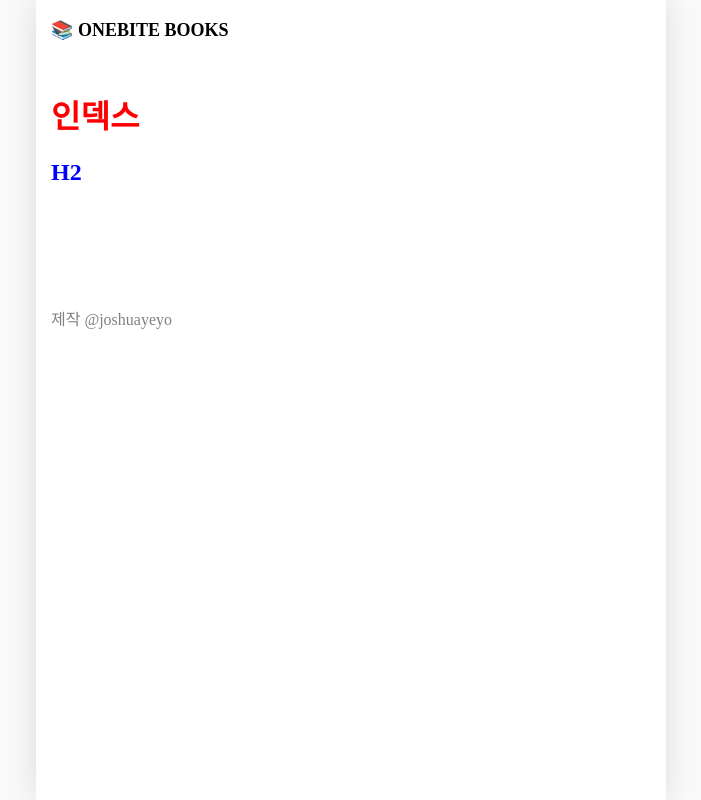
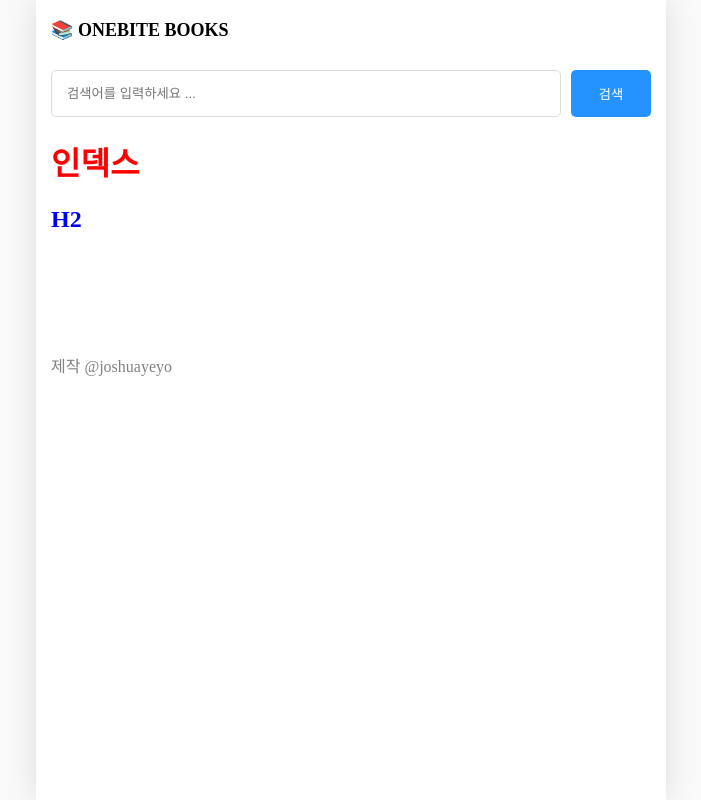
Before and after one commit to joshuayeyo/onebite-books, a Next.js app in the folder section02/: page / in a window 1280 px wide. Shown: the whole page, without its empty margins (289-990 px from the left). Built offline with nearby package versions, Linux system fonts and the light colour scheme.

Commit message:
Section2: 2-8

```diff
--- /dev/null
+++ b/section02/src/components/Searchable-Layout/index.module.css
@@ -0,0 +1,21 @@
+.searchbar_container {
+    display: flex;
+    gap: 10px;
+    margin-bottom: 20px;
+}
+
+.searchbar_container > input {
+    flex: 1;
+    padding: 15px;
+    border-radius: 5px;
+    border: 1px solid rgb(220, 220, 220);
+}
+
+.searchbar_container > button {
+    width: 80px;
+    border-radius: 5px;
+    border: none;
+    background-color: rgb(37, 147, 255);
+    color: white;
+    cursor: pointer;
+}
--- /dev/null
+++ b/section02/src/components/Searchable-Layout/index.tsx
@@ -0,0 +1,48 @@
+import React, {useEffect, useState} from "react";
+import {useRouter} from "next/router";
+import style from "./index.module.css"
+export default function SearchableLayout({ children }:{
+    children: React.ReactNode;
+}) {
+    const router = useRouter();
+    const [input, setInput] = useState("");
+
+    const q = router.query.q as string;
+
+    useEffect(() => {
+        setInput(q || "");
+    }, [q])
+
+    const onChangeSearch = (e: React.ChangeEvent<HTMLInputElement>) => {
+        setInput(e.target.value);
+    }
+
+    const onSubmit = () => {
+        if (!input || q === input) {
+            return;
+        }
+        router.push(`/search?q=${input}`);
+    }
+
+    const onKeyDown = (e: React.KeyboardEvent<HTMLInputElement>) => {
+        if (e.key === "Enter") {
+            onSubmit();
+        }
+    };
+
+    return (
+        <div>
+            <div className={style.searchbar_container}>
+                <input
+                    value={input}
+                    onChange={onChangeSearch}
+                    onKeyDown={onKeyDown}
+                    placeholder="검색어를 입력하세요 ... "
+                />
+                <button onClick={onSubmit}>검색</button>
+            </div>
+            {children}
+        </div>
+
+    )
+}
--- a/section02/src/pages/_app.tsx
+++ b/section02/src/pages/_app.tsx
@@ -1,11 +1,20 @@
 import "@/styles/globals.css";
 import type { AppProps } from "next/app";
-import GlobalLayout from "@/components/Global-Layout/global-layout";
+import GlobalLayout from "@/components/Global-Layout";
+import {ReactNode} from "react";
+import {NextPage} from "next";
 
-export default function App({ Component, pageProps }: AppProps) {
+type Props = NextPage & {
+    getLayout?: (page: ReactNode) => ReactNode;
+}
+
+export default function App({ Component, pageProps }: AppProps & { Component: Props }) {
+
+    const getLayout = Component.getLayout ?? ((page: ReactNode) => page);
+
   return (
       <GlobalLayout>
-          <Component {...pageProps} />
+          {getLayout(<Component {...pageProps} />)}
       </GlobalLayout>
   )
 }
--- a/section02/src/pages/index.tsx
+++ b/section02/src/pages/index.tsx
@@ -1,4 +1,6 @@
 import style from "./index.module.css"
+import SearchableLayout from "@/components/Searchable-Layout";
+import {ReactNode} from "react";
 
 export default function Home() {
   return (
@@ -8,3 +10,7 @@
     </>
   );
 }
+
+Home.getLayout = (page: ReactNode) => {
+    return <SearchableLayout>{page}</SearchableLayout>
+}
```
Also changed, not shown: section02/src/pages/search/index.tsx (+13 -1 lines), section02/src/components/Global-Layout/index.tsx (renamed from section02/src/components/Global-Layout/global-layout.tsx).
